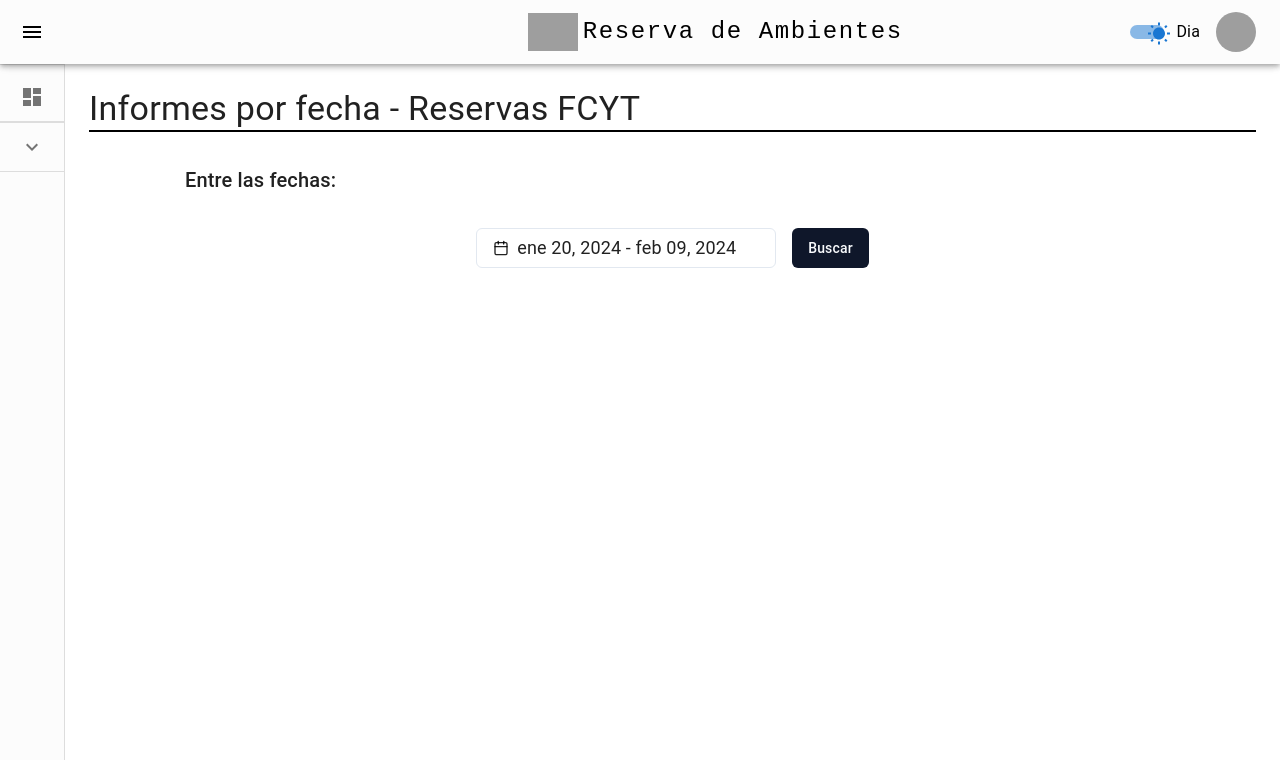
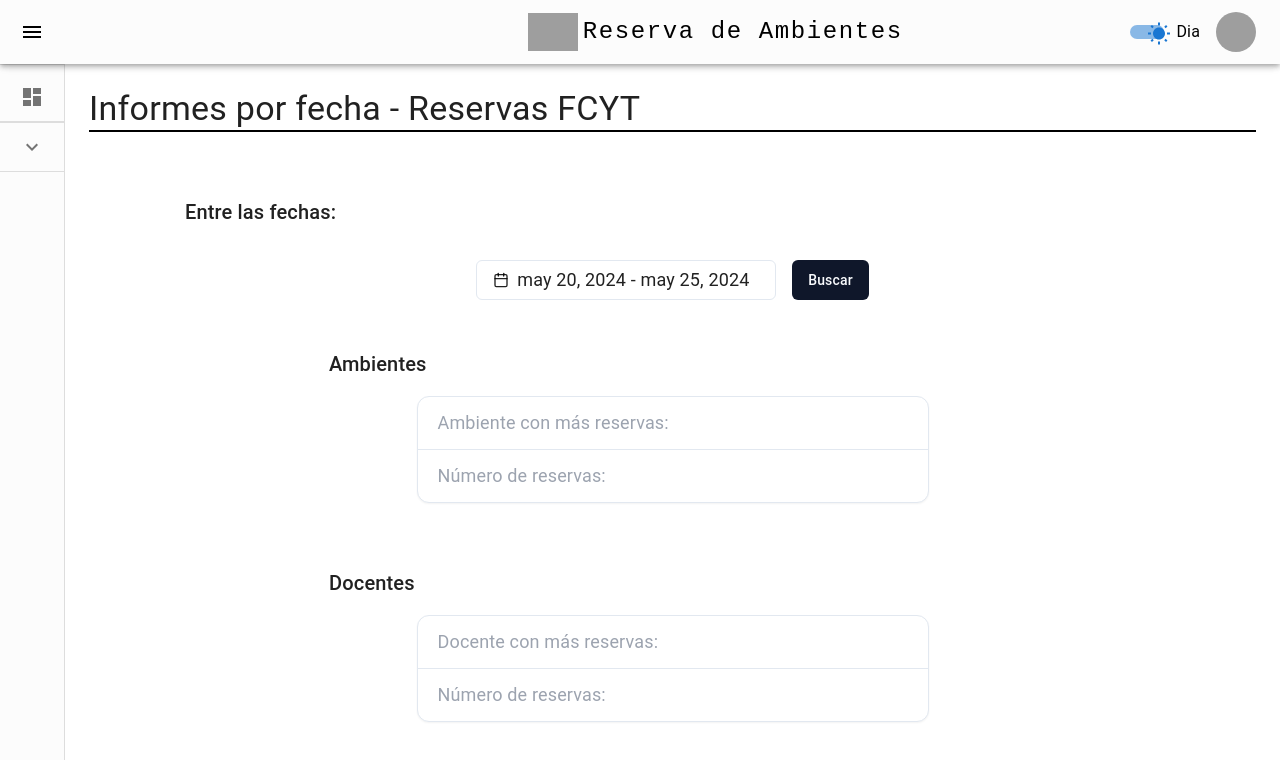
Before and after one commit to AdrianL824/Sis_AgendamiendoDeAulas, a React (Vite) app: page /admin/reportes in a window 1280 px wide. Shown: the top 760 px of the page. Built offline with nearby package versions, Linux system fonts and the light colour scheme; grey boxes are pictures that could not be loaded.

Commit message:
add interface reports

```diff
--- a/src/pages/Admin/Reports/DatePickerDemo.jsx
+++ b/src/pages/Admin/Reports/DatePickerDemo.jsx
@@ -13,10 +13,23 @@ import {
 } from "@/components/ui/popover";
 
 export function DatePickerDemo({ className }) {
+  const today = new Date(); // Obtener la fecha actual
+
   const [date, setDate] = React.useState({
-    from: new Date(2024, 0, 20),
-    to: addDays(new Date(2024, 0, 20), 20),
+    from: new Date(2024, 4, 20),
+    to: addDays(new Date(2024, 4, 5), 20),
   });
+
+  const handleSelect = (newDate) => {
+    if (newDate.to > today) {
+      setDate({
+        from: today,
+        to: null,
+      });
+    } else {
+      setDate(newDate);
+    }
+  };
 
   return (
     <div className={cn("grid gap-2", className)}>
@@ -50,9 +63,10 @@ export function DatePickerDemo({ className }) {
             mode="range"
             defaultMonth={date?.from}
             selected={date}
-            onSelect={setDate}
+            onSelect={handleSelect}
             numberOfMonths={2}
             locale={es}
+            maxDate={today}
           />
         </PopoverContent>
       </Popover>
--- a/src/pages/Admin/Reports/Page.jsx
+++ b/src/pages/Admin/Reports/Page.jsx
@@ -1,6 +1,5 @@
 import { Admin } from "../../../components/layout/admin/Admin";
 import { Grid, Typography, Box } from "@mui/material";
-import { containerChartStyles } from "../Home/utils/HomeStyles";
 import { DatePickerDemo } from "./DatePickerDemo";
 import { Button } from "@/components/ui/button";
 
@@ -20,22 +19,77 @@ const Page_Reportes = () => {
           </Typography>
         </Grid>
 
-        {/* Date Picker Section */}
+        {/* Date Picker*/}
         <Grid item xs={12}>
           <Typography
             variant="h6"
-            sx={{ marginTop: "1rem", marginLeft: "6rem", marginBottom: "1rem" }}
+            sx={{ marginTop: "3rem", marginLeft: "6rem", marginBottom: "1rem" }}
           >
             Entre las fechas:
           </Typography>
         </Grid>
 
-        {/* Date Picker and Button */}
+        {/* Button*/}
         <Grid item xs={12}>
           <Box display="flex" justifyContent="center" alignItems="center">
             <DatePickerDemo className="mr-4 mt-0" />
             <Button>Buscar</Button>
           </Box>
+        </Grid>
+
+        {/* Para los cards - Ambientes*/}
+        <Grid item xs={12}>
+          <Typography
+            variant="h6"
+            sx={{ marginTop: "2rem", marginLeft: "15rem" }}
+          >
+            Ambientes
+          </Typography>
+        </Grid>
+
+        {/* Card */}
+        <Grid item xs={12}>
+          <div class="max-w-lg mx-auto">
+            <div class="flex flex-col bg-white border shadow-sm rounded-xl dark:bg-neutral-900 dark:border-neutral-700 dark:shadow-neutral-700/70">
+              <div class="flex justify-between items-center border-b rounded-t-xl py-3 px-4 md:px-5 dark:border-neutral-700">
+                <h3 class="text-lg  text-gray-400 dark:text-white">
+                  Ambiente con más reservas:
+                </h3>
+              </div>
+              <div class="p-4 md:p-3">
+                <p class="text-lg  text-gray-400 dark:text-white ml-2">
+                  Número de reservas:
+                </p>
+              </div>
+            </div>
+          </div>
+        </Grid>
+        {/* Para los cards - Docentes*/}
+        <Grid item xs={12}>
+          <Typography
+            variant="h6"
+            sx={{ marginTop: "3rem", marginLeft: "15rem" }}
+          >
+            Docentes
+          </Typography>
+        </Grid>
+
+        {/* Card */}
+        <Grid item xs={12}>
+          <div class="max-w-lg mx-auto">
+            <div class="flex flex-col bg-white border shadow-sm rounded-xl dark:bg-neutral-900 dark:border-neutral-700 dark:shadow-neutral-700/70">
+              <div class="flex justify-between items-center border-b rounded-t-xl py-3 px-4 md:px-5 dark:border-neutral-700">
+                <h3 class="text-lg  text-gray-400 dark:text-white">
+                  Docente con más reservas:
+                </h3>
+              </div>
+              <div class="p-4 md:p-3">
+                <p class="text-lg  text-gray-400 dark:text-white ml-2">
+                  Número de reservas:
+                </p>
+              </div>
+            </div>
+          </div>
         </Grid>
       </Grid>
     </Admin>
```
